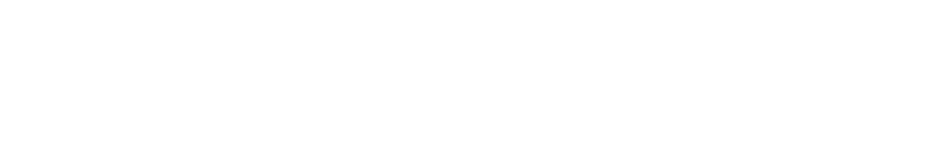
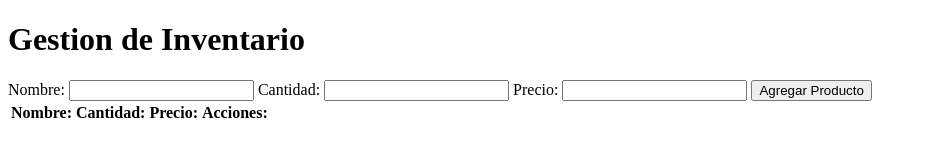
Before and after one commit to DanyCarter/Store, a plain HTML site: page index.html in a window 1280 px wide. Shown: the whole page, without its empty margins (0-927 px from the left). Drawn offline with Linux system fonts and the light colour scheme.

Commit message:
estructura del html

```diff
--- a/index.html
+++ b/index.html
@@ -6,6 +6,27 @@
     <title>Inventario</title>
 </head>
 <body>
+      <h1>Gestion de Inventario</h1>
 
+      <form id="inventario-tabla" class="inventario-tabla-estilos">
+        <label for="nombre-producto">Nombre:</label>
+        <input type="text" id="nombre-producto" required>
+        <label for="cantidad-producto">Cantidad:</label>
+        <input type="text" id="cantidad-producto" required>
+        <label for="precio-producto">Precio:</label>
+        <input type="number" step="0.01" id="precio-producto" required>
+        <button type="submit">Agregar Producto</button>
+      </form>
+
+      <table id="inventario-tabla" class="inventario-tabla-estilos">
+               <tr>
+                <th>Nombre:</th>
+                <th>Cantidad:</th>
+                <th>Precio:</th>
+                <th>Acciones:</th>
+               </tr>
+      </table>
+
+      <script src="/scripts/main.js"></script>
 </body>
 </html>
```
Also changed, not shown: scripts/listproducts.js (added), 1 other file.
